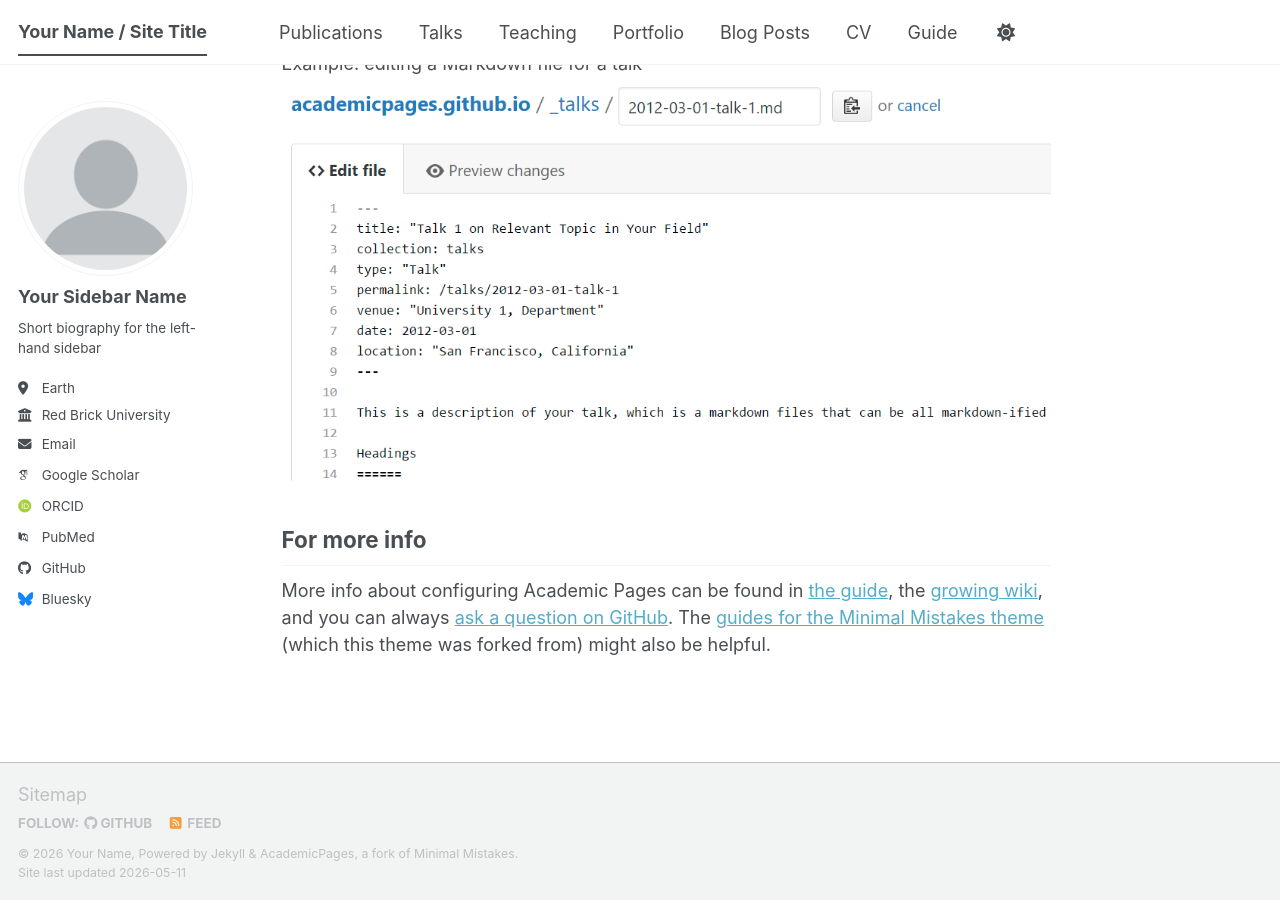
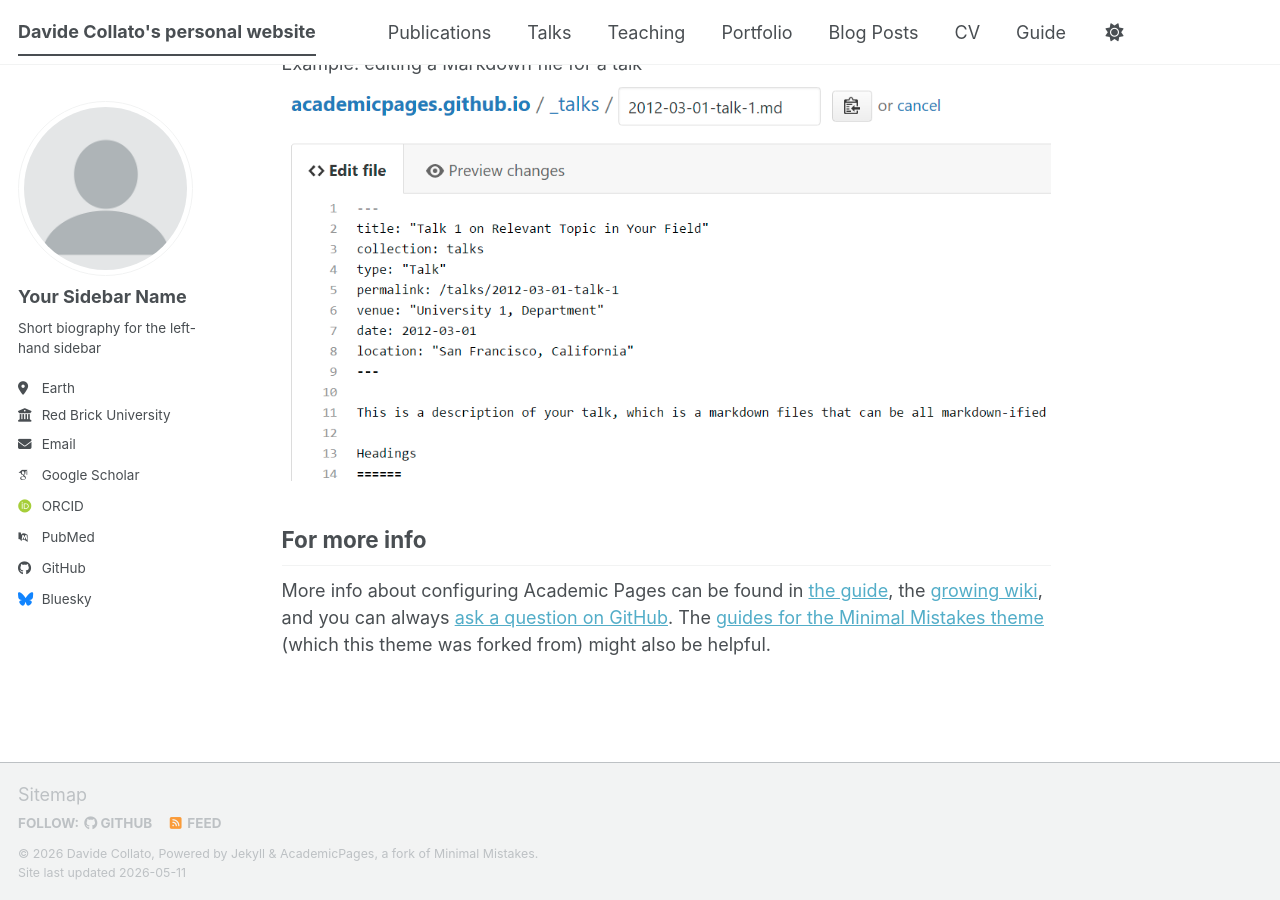
Before and after one commit to davidecollato/davidecollato.github.io, a Jekyll site: the page built from _pages/about.md, in a window 1280 px wide and 900 px high, scrolled down 2720 px. Built offline with Jekyll 4.4.1, drawn with Linux system fonts in a browser that asks for light colours; some web fonts are replaced; a script bundle is joined from its source files by our own code; library files that are not in the unit come from our copies.

Commit message:
Update _config.yml

```diff
--- a/_config.yml
+++ b/_config.yml
@@ -9,14 +9,14 @@
 # Basic Site Settings
 locale                   : "en-US"
 site_theme               : "default" # The available themes options are "default", "air", "sunrise", "mint", "dirt" and "contrast"
-title                    : "Your Name / Site Title"
+title                    : "Davide Collato's personal website"
 title_separator          : "-"
-name                     : &name "Your Name"
+name                     : &name "Davide Collato"
 description              : &description "Your Name's academic portfolio"   # Update this with a general description of your site, this is the default if not overridden by a page
-url                      : https://academicpages.github.io # The base hostname & protocol for your site e.g. "https://[your GitHub username].github.io",
+url                      : https://davidecollato.github.io # The base hostname & protocol for your site e.g. "https://[your GitHub username].github.io",
                                                            # or if you already have some other page hosted on Github then use "https://[your GitHub username].github.io/[Your Repo Name]"
 baseurl                  : "" # the subpath of your site, e.g. "/blog"
-repository               : "academicpages/academicpages.github.io"
+repository               : "davidecollato/davidecollato.github.io"
 
 # Site Author - The following control what appear as part of the author content on the side bar.
 #               If a field is blank the icon and link will not appear, otherwise it will be shown.
```
